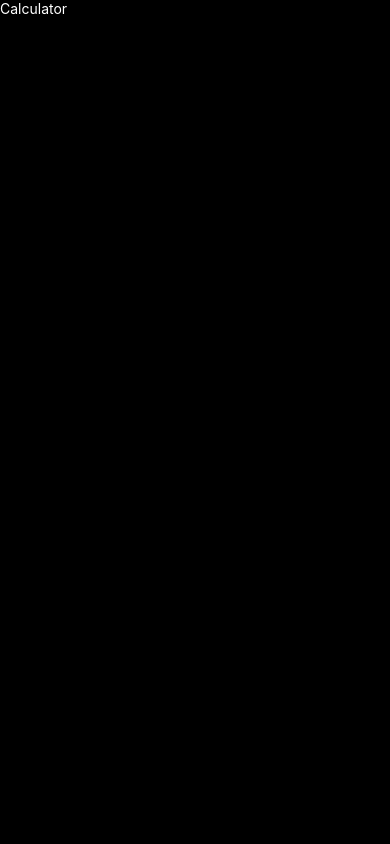
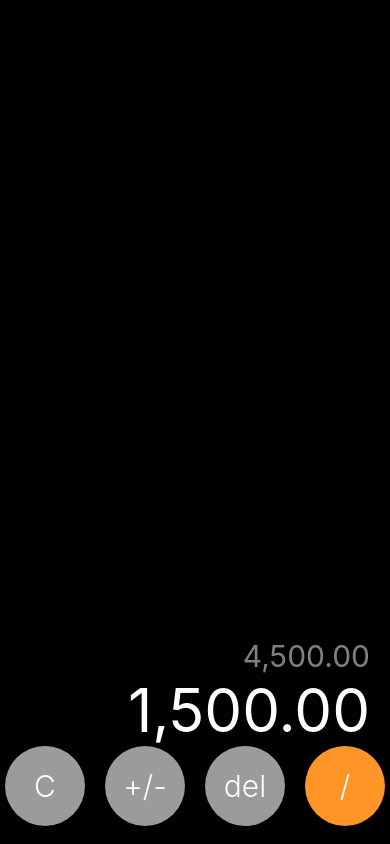
Before and after one commit to asoto-addi/calculator-react-native, a React Native app: screen / in a window 390 px wide. Built offline with nearby package versions, Linux system fonts and the light colour scheme.

Commit message:
Button calculator + logic colors with interface props

```diff
--- /dev/null
+++ b/src/components/ButtonCalc.tsx
@@ -0,0 +1,23 @@
+import React from 'react'
+import { Text, View } from 'react-native'
+import { styles } from '../theme/appTheme'
+
+
+interface Props{
+    text:string,
+    color?:string
+}
+
+export const ButtonCalc = ({text, color='#2d2d2d'}: Props ) => {
+    return (
+     <View
+      style={
+          {...styles.button,
+            backgroundColor:color
+
+        }
+          }>
+        <Text style={styles.buttonText}>{text}</Text>
+     </View>
+    )
+}
--- a/src/screens/CalculatorScreen.tsx
+++ b/src/screens/CalculatorScreen.tsx
@@ -1,11 +1,24 @@
 import React from 'react'
 import { Text, View } from 'react-native'
+import { ButtonCalc } from '../components/ButtonCalc'
 import { styles } from '../theme/appTheme'
 
 export const CalculatorScreen = () => {
     return (
-        <View>
-            <Text style={styles.text}>Calculator</Text>
+        <View style={styles.calculatorContainer}>
+            <Text style={styles.resultSmall}>4,500.00</Text>
+            <Text style={styles.result}>1,500.00</Text>
+
+            {/* Container buttons */}
+            <View style={styles.row}>
+                {/* Buttons */}
+                <ButtonCalc text='C' color='#9b9b9b'/>
+                <ButtonCalc text='+/-'  color='#9b9b9b'/>
+                <ButtonCalc text='del' color='#9b9b9b'/>
+                <ButtonCalc text='/' color='#ff9427'/>
+            </View>
+
+
         </View>
     )
 }
--- a/src/theme/appTheme.tsx
+++ b/src/theme/appTheme.tsx
@@ -3,12 +3,54 @@
 export const styles = StyleSheet.create({
     fund:{
         flex: 1,
-        backgroundColor:'black'
+        backgroundColor:'black',
+
     },
-    text:{
+    calculatorContainer:{
+        flex:1,
+        paddingHorizontal:20,
+        backgroundColor:'black',
+        justifyContent:'flex-end'
+
+    },
+    result:{
         color: 'white',
+        fontSize:60,
+        textAlign:'right'
 
-    }
+    },
+    resultSmall:{
+        color: 'rgba(255,255,255,0.5)',
+        fontSize:30,
+        textAlign:'right'
+
+    },
+    row:{
+       flexDirection:'row',
+       justifyContent:'center',
+       marginBottom:18,
+       paddingHorizontal:10
+
+    },
+    button:{
+        height: 80,
+        width: 80,
+        backgroundColor:'#2d2d2d',
+        borderRadius:100,
+        justifyContent:'center',
+        marginHorizontal:10,
+    },
+    buttonText:{
+        textAlign:'center',
+        padding: 10,
+        fontSize:30,
+        color:'white',
+        fontWeight:'300'
+
+    },
+
+
+
 
 
 });
```
